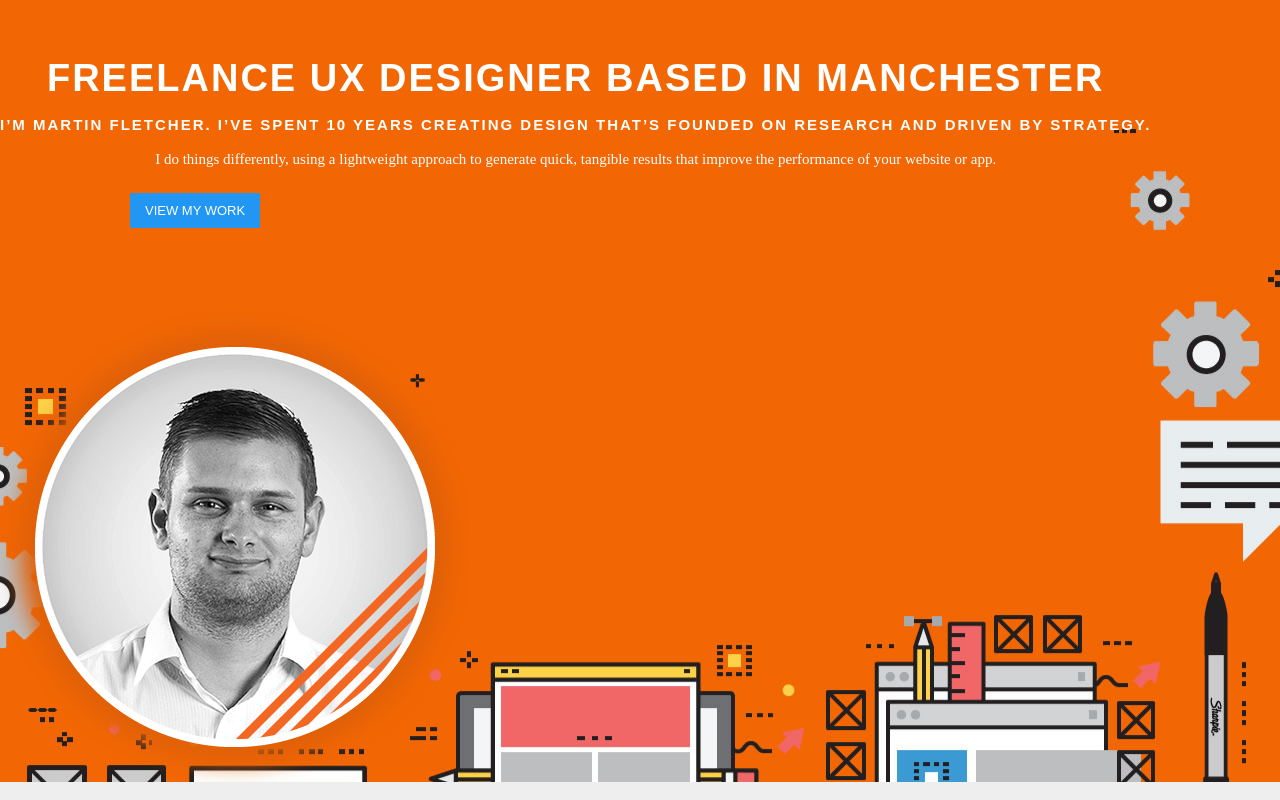
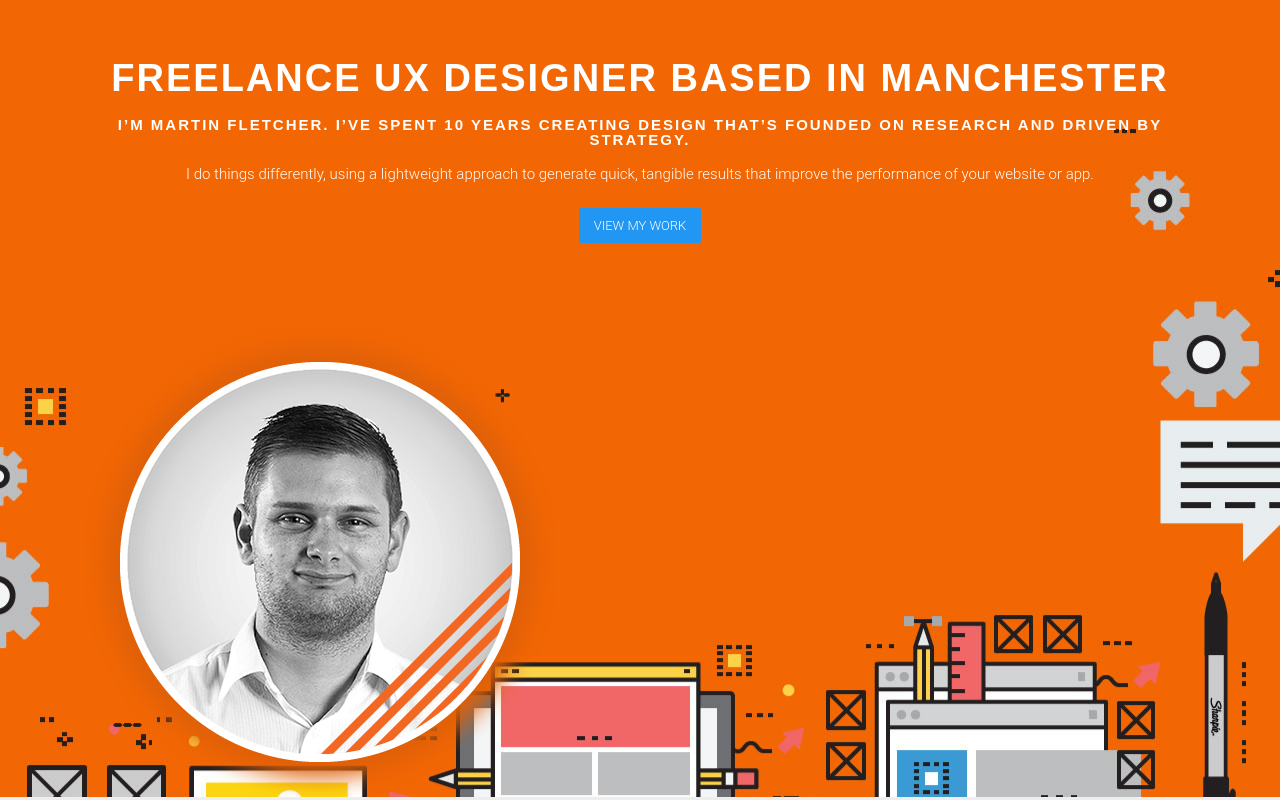
Before and after one commit to FabevyVel/training-personal-portfolio, a website: page app/suba.html in a window 1280 px wide. Shown: the top 800 px of the page. Drawn offline with Linux system fonts and the light colour scheme.

Commit message:
add breakpoints

```diff
--- a/app/css/main.css
+++ b/app/css/main.css
@@ -1,3 +1,6 @@
+body{
+    font-family: 'Roboto', sans-serif;
+}
 .container {
     margin-left: auto;
     margin-right: auto;
@@ -5,6 +8,15 @@
     padding-left: 15px;
 }
 
+.primary-button{
+    color: white;
+    display: inline-block;
+    background-color: #2196F3;
+    text-decoration: none;
+    padding: 11px 15px;
+    font-size: 13px;
+    border-radius: 2px;
+}
 header{
     background-color: #fff;
 }
--- a/app/css/maki.css
+++ b/app/css/maki.css
@@ -1,15 +1,5 @@
-*{
-    box-sizing: border-box;
-}
-body{
-    background-color: #f3eeee;
-}
 #testimonails-1{
     background-color: #f3eeee;
-}
-.container{
-    width: 100%;
-    font-family: 'Roboto', sans-serif;
 }
 .section-header{
 
@@ -82,14 +72,20 @@ body{
     color: darkslategray;
 
 }
+.ux .c2a-wrapper{
+    text-align: center;
+}
 .ux a{
     text-decoration: none;
     display: inline-block;
     color: white;
     background-color: darkorange;
-    padding: 10px;
+    padding: 10px 28px;
     font-size: 11px;
-    width: 124px;
     text-align: center;
-    margin: 15px 83px;
+    border-radius: 4px;
 }
+
+@media (min-width: 576px){
+
+}
--- a/app/css/responsive.css
+++ b/app/css/responsive.css
@@ -0,0 +1,24 @@
+@media (min-width: 576px){
+    .container{
+        width: 540px;
+        max-width: 100%;
+    }
+}
+@media (min-width: 768px){
+    .container {
+        width: 720px;
+        max-width: 100%;
+    }
+}
+@media (min-width: 992px){
+    .container {
+        width: 960px;
+        max-width: 100%;
+    }
+}
+@media (min-width: 1200px){
+    .container {
+        width: 1140px;
+        max-width: 100%;
+    }
+}
--- a/app/css/suba.css
+++ b/app/css/suba.css
@@ -1,33 +1,22 @@
 #hero{
-    background-image: url(../images/hero-bg.jpg);
+    background-image: url('../images/hero-bg.jpg');
     background-size: cover;
 }
-.container {
-    margin-left: auto;
-    margin-right: auto;
-    padding-right: 15px;
-    padding-left: 15px;
-}
 .hero-wrapper{
-    display: flex;
-    flex-wrap: wrap;
-    margin-right: -15px;
-    margin-left: -15px;
-    width: 100%;
 }
 .hero-text{
-    color: #FFF;
+    color: #fff;
     font-weight: 300;
 }
 .hero-text h1{
-    color: #FFF;
+    color: #fff;
     letter-spacing: 2px;
     text-transform: uppercase;
     line-height: 1.3;
     font-size: 38px;
     font-family: sans-serif;
     text-align: center;
-    margin: 54px 10px;
+    padding: 54px 10px;
 }
 .hero-text h3{
     font-weight: 700;
@@ -44,24 +33,16 @@
     font-size: 15px;
     line-height: 1.7;
 }
-.primary-button a{
-    color: white;
-    display: inline-block;
-    background-color: #2196F3;
-    text-decoration: none;
-    padding: 11px 15px;
-    font-size: 13px;
-    border-radius: 2%;
-    margin-left: 130px;
-    font-family: sans-serif;
-    margin-top: 20px;
-}
 .hero-image img{
     height: auto;
     vertical-align: middle;
     text-align: center;
     max-width: 100%;
     margin-top: 84px;
+}
+#hero .c2a-wrapper{
+    margin-top: 20px;
+    text-align: center;
 }
 #specialism{
    background-color: rgba(238,238,238,1);
@@ -100,6 +81,7 @@
     background: #FFFFFF;
     padding: 30px;
     margin-bottom: 30px;
+    box-shadow: #e5e5e5 1px 1px 4px;
 }
 .specialism-inner{
     flex-wrap: wrap;
@@ -124,3 +106,27 @@
     line-height: 1.7;
     margin-bottom: -43px;
 }
+
+@media (min-width: 576px){
+    .specialism-content-wrapper{
+        display: flex;
+        justify-content: space-between;
+    }
+    .specialism-content{
+        width: auto;
+        flex-basis: 49%;
+        margin: 0 0 17px;
+    }
+}
+
+
+@media (min-width: 768px){
+
+}
+
+@media (min-width: 992px){
+
+}
+@media (min-width: 1200px){
+
+}
--- a/app/suba.html
+++ b/app/suba.html
@@ -17,7 +17,7 @@
                     <h1>Freelance UX Designer based in Manchester</h1>
                     <h3>I’m Martin Fletcher. I’ve spent 10 years creating design that’s founded on research and driven by strategy.</h3>
                     <p>I do things differently, using a lightweight approach to generate quick, tangible results that improve the performance of your website or app.</p>
-                    <div class="primary-button"><a href="">VIEW MY WORK</a></div>
+                    <div class="c2a-wrapper"><a href="" class="primary-button">VIEW MY WORK</a></div>
                 </div>
                 <div class="hero-image">
                     <img src="images/pro_pic.png" alt="">
@@ -31,7 +31,7 @@
                 <h2>SPECIALISMS</h2>
             </div>
             <div class="specialism-info-graphics">
-                <img src="../app/images/specialisms/mf.png" alt="">
+                <img src="images/specialisms/mf.png" alt="">
             </div>
             <div class="specialism-para">
                 <p>I provide design that’s more thank skin deep. User Experience is the science behind design. It focuses on a product’s ease of use, pleasure and entire customer lifecycle. Over the last 10 years I’ve developed a range of research, strategy and design services for web, mobile and app products. I provide UX services on a freelance contract basis across Manchester and London.</p>
@@ -40,7 +40,7 @@
                 <div class="specialism-content">
                     <div class="specialism-inner">
                         <div class="specialism-icon">
-                            <img src="../app/images/specialisms/ux.png" alt="">
+                            <img src="images/specialisms/ux.png" alt="">
                         </div>
                         <div class="specialism-text">
                             <h4>UX Workshop</h4>
@@ -51,7 +51,7 @@
                 <div class="specialism-content">
                     <div class="specialism-inner">
                         <div class="specialism-icon">
-                            <img src="../app/images/specialisms/require.png" alt="">
+                            <img src="images/specialisms/require.png" alt="">
                         </div>
                         <div class="specialism-text">
                             <h4>Requirements Gathering</h4>
@@ -62,7 +62,7 @@
                 <div class="specialism-content">
                     <div class="specialism-inner">
                         <div class="specialism-icon">
-                            <img src="../app/images/specialisms/IA.png" alt="">
+                            <img src="images/specialisms/IA.png" alt="">
                         </div>
                         <div class="specialism-text">
                             <h4>Information Architecture (IA)</h4>
@@ -73,7 +73,7 @@
                 <div class="specialism-content">
                     <div class="specialism-inner">
                         <div class="specialism-icon">
-                            <img src="../app/images/specialisms/UJ.png" alt="">
+                            <img src="images/specialisms/UJ.png" alt="">
                         </div>
                         <div class="specialism-text">
                             <h4>User Journey Mapping</h4>
@@ -84,7 +84,7 @@
                 <div class="specialism-content">
                     <div class="specialism-inner">
                         <div class="specialism-icon">
-                            <img src="../app/images/specialisms/wire.png" alt="">
+                            <img src="images/specialisms/wire.png" alt="">
                         </div>
                         <div class="specialism-text">
                             <h4>Wireframing</h4>
@@ -95,7 +95,7 @@
                 <div class="specialism-content">
                     <div class="specialism-inner">
                         <div class="specialism-icon">
-                            <img src="../app/images/specialisms/proto.png" alt="">
+                            <img src="images/specialisms/proto.png" alt="">
                         </div>
                         <div class="specialism-text">
                             <h4>Prototyping</h4>
@@ -106,7 +106,7 @@
                 <div class="specialism-content">
                     <div class="specialism-inner">
                         <div class="specialism-icon">
-                            <img src="../app/images/specialisms/visual.png" alt="">
+                            <img src="images/specialisms/visual.png" alt="">
                         </div>
                         <div class="specialism-text">
                             <h4>User Interface-design (UI)</h4>
@@ -117,7 +117,7 @@
                 <div class="specialism-content">
                     <div class="specialism-inner">
                         <div class="specialism-icon">
-                            <img src="../app/images/specialisms/testing.png" alt="">
+                            <img src="images/specialisms/testing.png" alt="">
                         </div>
                         <div class="specialism-text">
                             <h4>User Testing</h4>
```
Also changed, not shown: app/maki.html (+3 -2 lines).
